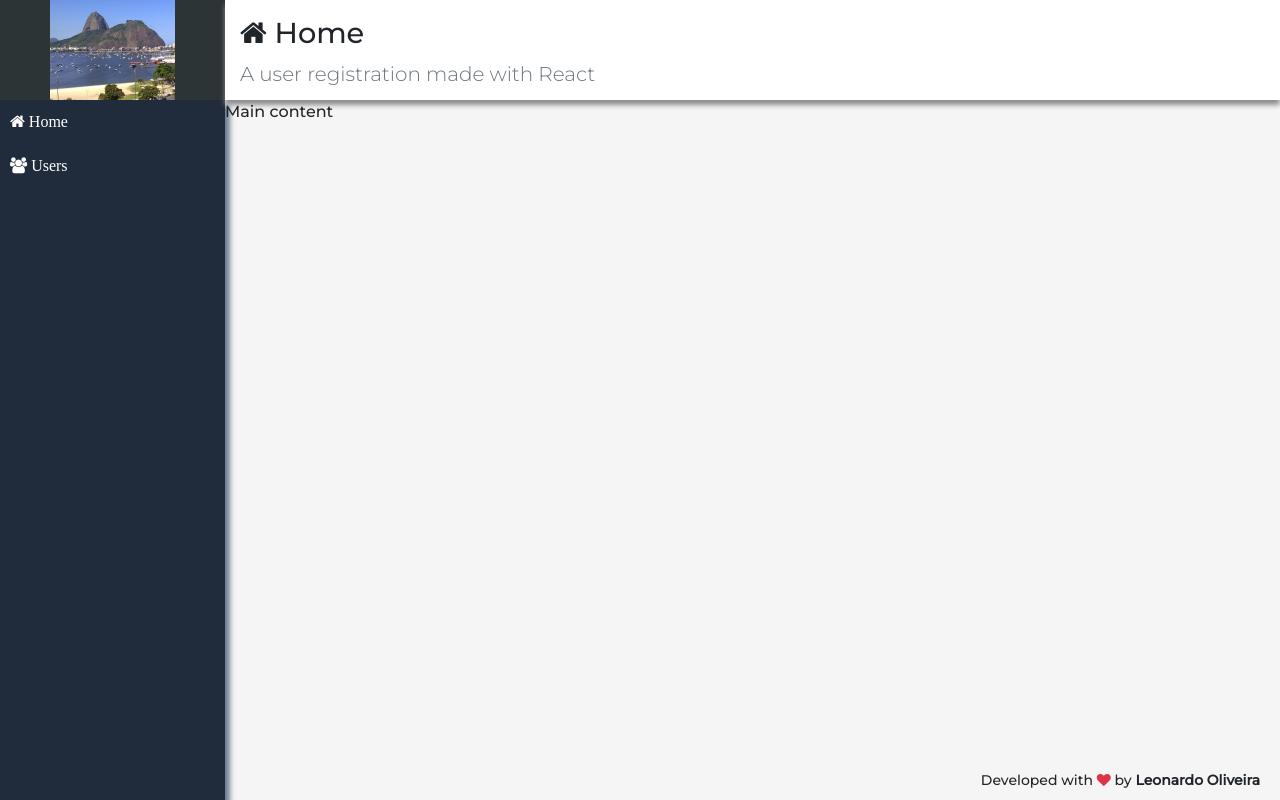
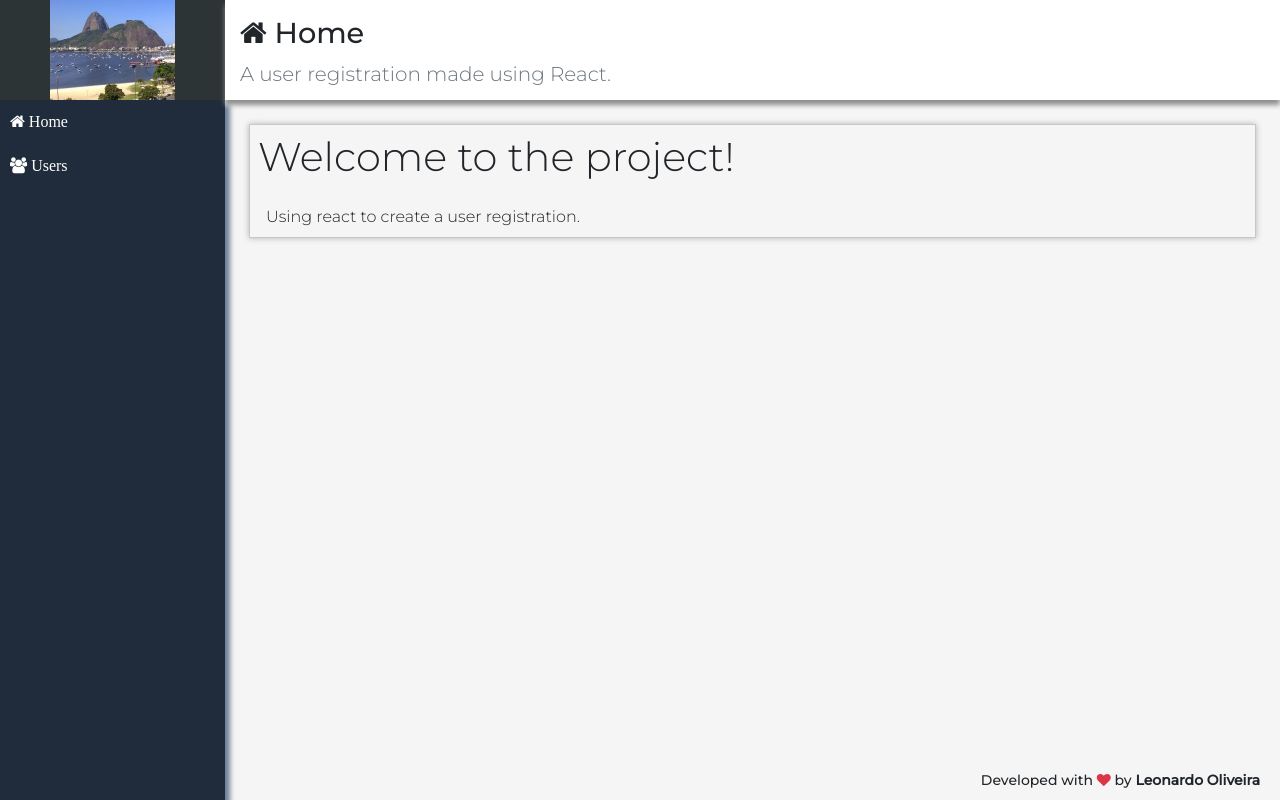
Before and after one commit to leo123nunes/crud-userRegistration-react, a React (Create React App) app in the folder frontend/: page / in a window 1280 px wide. Built offline with nearby package versions, Linux system fonts and the light colour scheme.

Commit message:
Creating the home page structure

```diff
--- a/frontend/src/components/templates/Main.css
+++ b/frontend/src/components/templates/Main.css
@@ -0,0 +1,14 @@
+.newContent{
+    border: solid 1px rgb(200, 200, 200);
+    box-shadow: 0px 0px 6px rgb(177, 177, 177);
+    padding-bottom: 0px;
+}
+
+.subtitle{
+    padding-bottom: 0px;
+    font-weight: 100;
+}
+
+.title{
+    font-weight: 100;
+}
--- a/frontend/src/components/templates/Main.jsx
+++ b/frontend/src/components/templates/Main.jsx
@@ -6,5 +6,9 @@ export default props =>
     <React.Fragment>
         <Header {...props}>
         </Header>
-        <main className="content">Main content</main>
+        <main className="content">
+            <div className="pt-2 pl-2 pb-0 m-4 newContent">
+                {props.children}
+            </div>
+        </main>
     </React.Fragment>
--- /dev/null
+++ b/frontend/src/components/templates/home/Home.jsx
@@ -0,0 +1,8 @@
+import React from 'react'
+import Main from '../Main.jsx'
+
+export default props =>
+    <Main icon="home" title="Home" subtitle="A user registration made using React.">
+        <h1 className="mb-4 title">Welcome to the project!</h1>
+        <p className="mb-0 pb-2 pl-2 subtitle">Using react to create a user registration.</p>
+    </Main>
--- a/frontend/src/main/App.jsx
+++ b/frontend/src/main/App.jsx
@@ -6,11 +6,12 @@ import Logo from '../components/templates/Logo.jsx'
 import Nav from '../components/templates/Nav.jsx'
 import Main from '../components/templates/Main.jsx'
 import Footer from '../components/templates/Footer.jsx'
+import Home from '../components/templates/home/Home.jsx'
 
 export default props =>
     <div className="app">
         <Logo></Logo>
         <Nav></Nav>
-        <Main icon="home" title="Home" subtitle="A user registration made with React"></Main>
+        <Home></Home>
         <Footer></Footer>
     </div>
```
Also changed, not shown: 1 other file (tests, documents, lock files or other folders).
